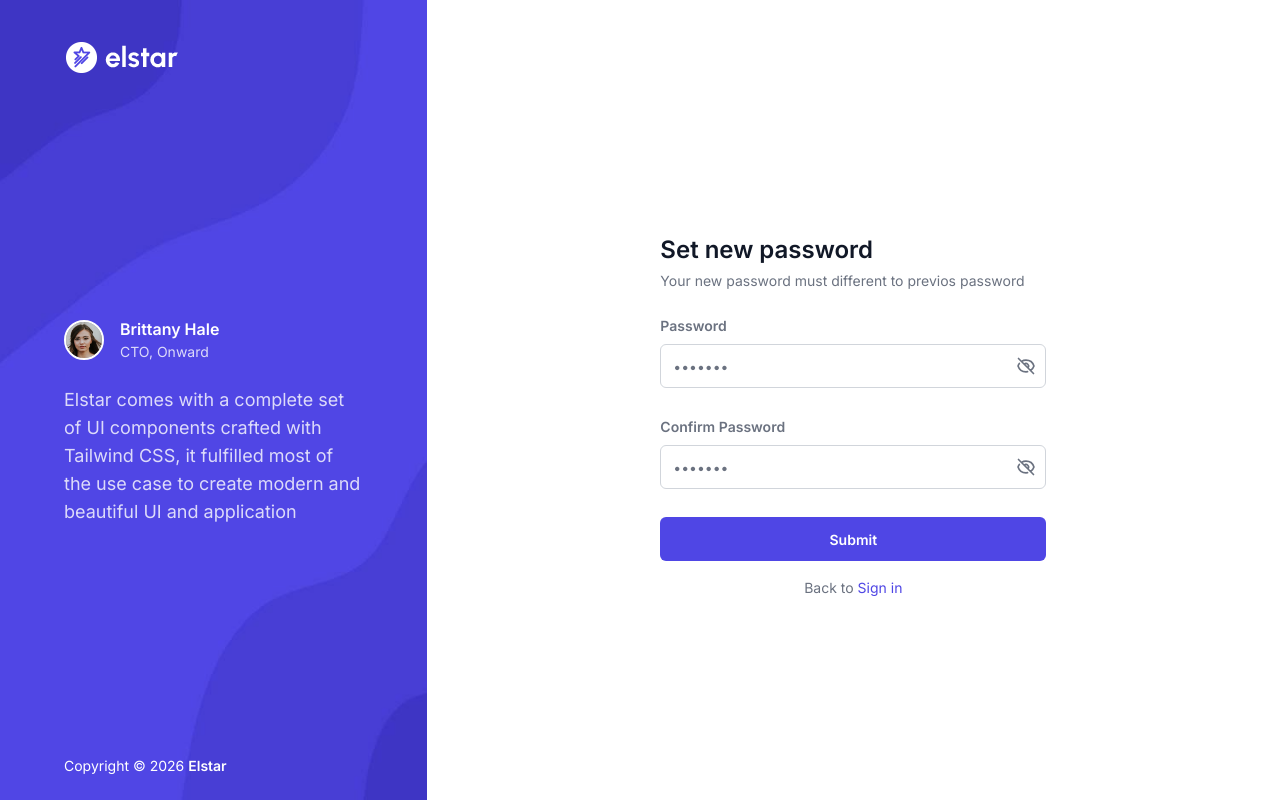
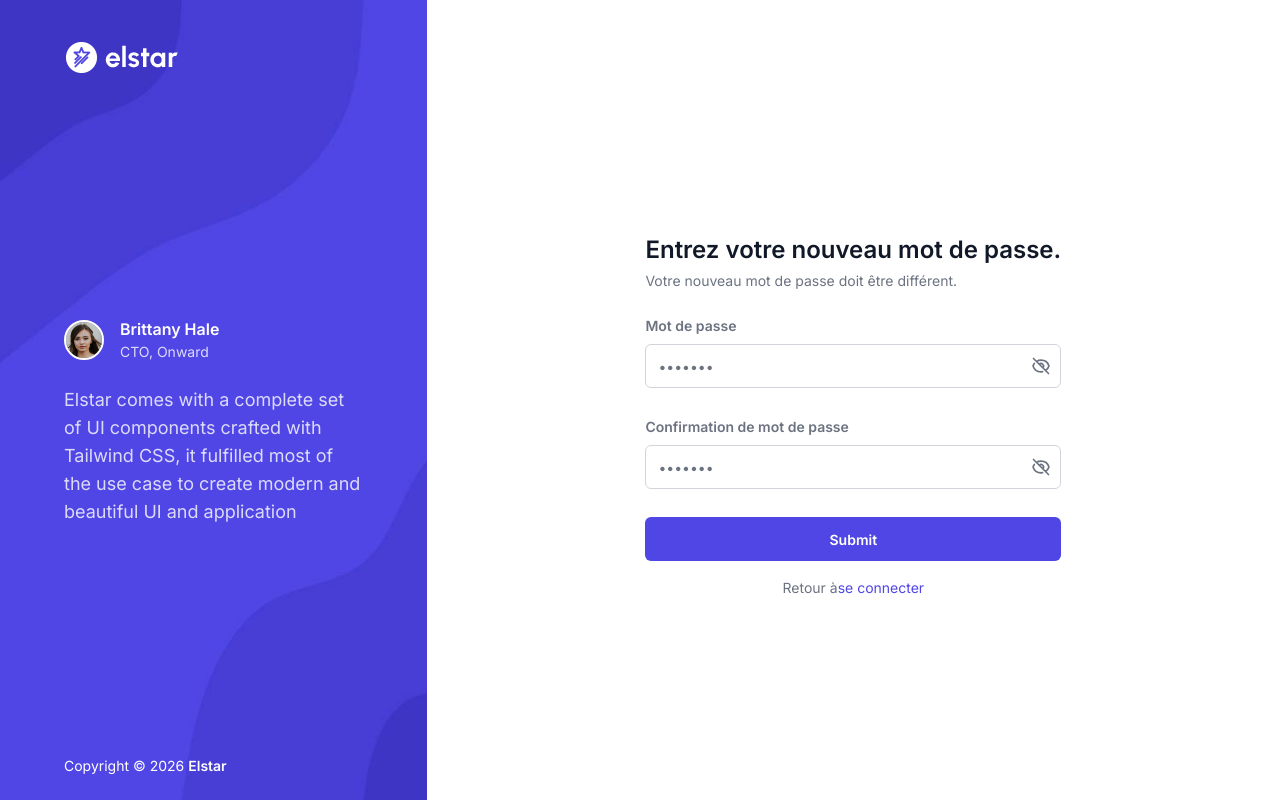
Before and after one commit to Mobytic/tickey_dashboard, a React (Vite) app: page /reset-password in a window 1280 px wide. Built offline with nearby package versions, Linux system fonts and the light colour scheme.

Commit message:
Translation for forgot passeword, sign in and reset password files

```diff
--- a/src/views/auth/ForgotPassword/ForgotPasswordForm.tsx
+++ b/src/views/auth/ForgotPassword/ForgotPasswordForm.tsx
@@ -21,7 +21,7 @@ type ForgotPasswordFormSchema = {
 }
 
 const validationSchema = Yup.object().shape({
-    email: Yup.string().required('Please enter your email'),
+    email: Yup.string().required('Veuillez entrer votre mail'),
 })
 
 const ForgotPasswordForm = (props: ForgotPasswordFormProps) => {
@@ -56,18 +56,16 @@ const ForgotPasswordForm = (props: ForgotPasswordFormProps) => {
             <div className="mb-6">
                 {emailSent ? (
                     <>
-                        <h3 className="mb-1">Check your email</h3>
+                        <h3 className="mb-1">Vérifiez vos mails.</h3>
                         <p>
-                            We have sent a password recovery instruction to your
-                            email
+                            Nous vous avons envoyer un mail pour réinitialiser votre mot de passe.
                         </p>
                     </>
                 ) : (
                     <>
-                        <h3 className="mb-1">Forgot Password</h3>
+                        <h3 className="mb-1">Mot de passe oublié</h3>
                         <p>
-                            Please enter your email address to receive a
-                            verification code
+                            Veuillez entrer votre mail afin de recevoir un code de vérification.
                         </p>
                     </>
                 )}
@@ -116,8 +114,8 @@ const ForgotPasswordForm = (props: ForgotPasswordFormProps) => {
                                 {emailSent ? 'Resend Email' : 'Send Email'}
                             </Button>
                             <div className="mt-4 text-center">
-                                <span>Back to </span>
-                                <ActionLink to={signInUrl}>Sign in</ActionLink>
+                                <span>Retour à </span>
+                                <ActionLink to={signInUrl}>se connecter</ActionLink>
                             </div>
                         </FormContainer>
                     </Form>
--- a/src/views/auth/ResetPassword/ResetPasswordForm.tsx
+++ b/src/views/auth/ResetPassword/ResetPasswordForm.tsx
@@ -23,7 +23,7 @@ type ResetPasswordFormSchema = {
 }
 
 const validationSchema = Yup.object().shape({
-    password: Yup.string().required('Please enter your password'),
+    password: Yup.string().required('Veuillez entrer votre mot de passe'),
     confirmPassword: Yup.string().oneOf(
         [Yup.ref('password')],
         'Your passwords do not match'
@@ -69,14 +69,14 @@ const ResetPasswordForm = (props: ResetPasswordFormProps) => {
             <div className="mb-6">
                 {resetComplete ? (
                     <>
-                        <h3 className="mb-1">Reset done</h3>
-                        <p>Your password has been successfully reset</p>
+                        <h3 className="mb-1">Réinitialisation faites.</h3>
+                        <p>Votre mot de passe a été réinitialisé.</p>
                     </>
                 ) : (
                     <>
-                        <h3 className="mb-1">Set new password</h3>
+                        <h3 className="mb-1">Entrez votre nouveau mot de passe.</h3>
                         <p>
-                            Your new password must different to previos password
+                            Votre nouveau mot de passe doit être différent.
                         </p>
                     </>
                 )}
@@ -106,7 +106,7 @@ const ResetPasswordForm = (props: ResetPasswordFormProps) => {
                             {!resetComplete ? (
                                 <>
                                     <FormItem
-                                        label="Password"
+                                        label="Mot de passe"
                                         invalid={
                                             errors.password && touched.password
                                         }
@@ -115,12 +115,12 @@ const ResetPasswordForm = (props: ResetPasswordFormProps) => {
                                         <Field
                                             autoComplete="off"
                                             name="password"
-                                            placeholder="Password"
+                                            placeholder="Mot de passe"
                                             component={PasswordInput}
                                         />
                                     </FormItem>
                                     <FormItem
-                                        label="Confirm Password"
+                                        label="Confirmation de mot de passe"
                                         invalid={
                                             errors.confirmPassword &&
                                             touched.confirmPassword
@@ -130,7 +130,7 @@ const ResetPasswordForm = (props: ResetPasswordFormProps) => {
                                         <Field
                                             autoComplete="off"
                                             name="confirmPassword"
-                                            placeholder="Confirm Password"
+                                            placeholder="Confirmation de mot de passe"
                                             component={PasswordInput}
                                         />
                                     </FormItem>
@@ -152,13 +152,13 @@ const ResetPasswordForm = (props: ResetPasswordFormProps) => {
                                     type="button"
                                     onClick={onContinue}
                                 >
-                                    Continue
+                                    Continuer
                                 </Button>
                             )}
 
                             <div className="mt-4 text-center">
-                                <span>Back to </span>
-                                <ActionLink to={signInUrl}>Sign in</ActionLink>
+                                <span>Retour à</span>
+                                <ActionLink to={signInUrl}>se connecter</ActionLink>
                             </div>
                         </FormContainer>
                     </Form>
--- a/src/views/auth/SignIn/SignIn.tsx
+++ b/src/views/auth/SignIn/SignIn.tsx
@@ -4,8 +4,8 @@ const SignIn = () => {
     return (
         <>
             <div className="mb-8">
-                <h3 className="mb-1">Welcome back!</h3>
-                <p>Please enter your credentials to sign in!</p>
+                <h3 className="mb-1">Bienvenue !</h3>
+                <p>Merci d'entrer vos identifiants pour vous connecter.</p>
             </div>
             <SignInForm disableSubmit={false} />
         </>
--- a/src/views/auth/SignIn/SignInForm.tsx
+++ b/src/views/auth/SignIn/SignInForm.tsx
@@ -133,10 +133,6 @@ const SignInForm = (props: SignInFormProps) => {
                             >
                                 {isSubmitting ? 'Signing in...' : 'Sign In'}
                             </Button>
-                            <div className="mt-4 text-center">
-                                <span>{`Don't have an account yet?`} </span>
-                                <ActionLink to={signUpUrl}>Sign up</ActionLink>
-                            </div>
                         </FormContainer>
                     </Form>
                 )}
```
